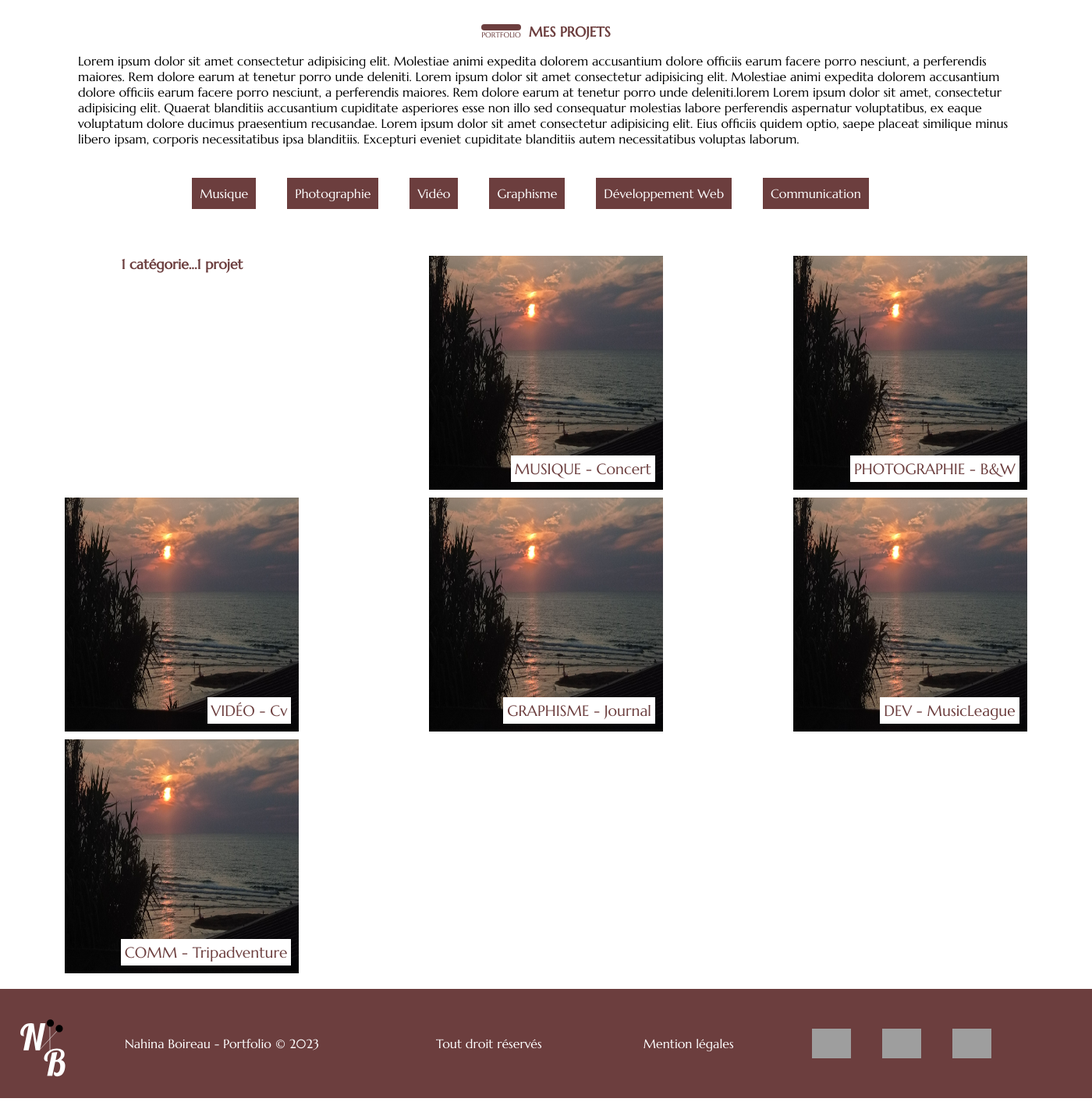
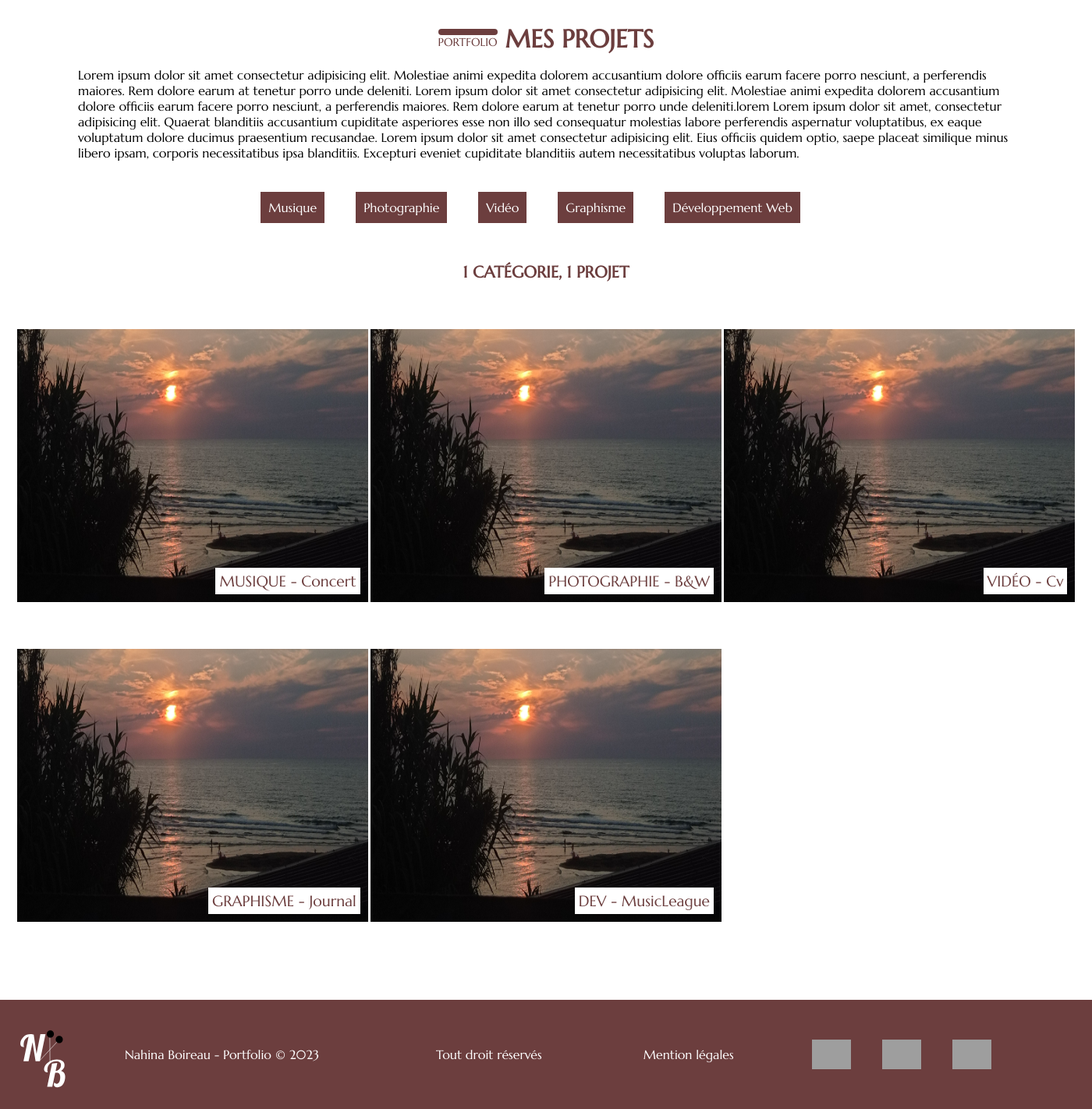
Before and after one commit to nahinaboireau/Portfolio, a PHP site: page /projet.html in a window 1400 px wide. Shown: the part 98-1520 px from the top of the page at 78% size. Run offline with PHP 8.4, Linux system fonts and the light colour scheme; grey boxes are pictures that could not be loaded.

Commit message:
:cookie:
fin page projettel et ecran

```diff
--- a/projet.css
+++ b/projet.css
@@ -263,6 +263,24 @@ div.bordure {
         margin-right: 50px;
     }
 
+    .projet {
+        color: #6C3E3E;
+        font-family: 'Marcellus', serif;
+        font-size: 2em;
+        display: flex;
+        margin:0;
+        margin-top:10px;
+
+    }
+
+    .portfolio {
+        color: #6C3E3E;
+        font-family: 'Marcellus', serif;
+        font-size: 0.9em;
+        display: flex;
+        margin: 0;
+    }
+
 
     .paragaphe-projet{
     margin-left:100px;
@@ -302,26 +320,32 @@ div.bordure {
 .titre-categorie{
     color: #6C3E3E;
     font-family: 'Marcellus', serif;
-    font-size: 1.1em;
+    font-size: 1.3em;
     display: flex;
     justify-content: center;
     margin:auto;
-    margin-top:10px;
+    margin-top:50px;
 
 }
 
 .tous-projets {
+
         display: grid;
         grid-template-columns: repeat(3, 1fr);
         grid-template-rows: repeat(2, 1fr);
         grid-column-gap: 0px;
-        grid-row-gap: 0px;
+        grid-row-gap: 50px; /* Adjust this value to reduce the space between rows */
+        margin-bottom:100px;
+        margin-left:20px;
+        margin-right: 20px;
+
+
 
 }
 
 .projet-associe .carre {
-    width: 300px;
-    height: 300px;
+    width: 450px;
+    height: 350px;
     display: flex;
     align-items: center;
     justify-content: center;
--- a/projet.html
+++ b/projet.html
@@ -50,14 +50,13 @@
                     <a href="Graphisme.html">Graphisme</a>
                     <a href="Dev.html">Développement Web</a>
 
-                    <a href="Dev.html">Communication</a>
 
 
                 </div>
             </div>
+            <h1 class="titre-categorie">1 CATÉGORIE, 1 PROJET</h1>
+            <div class="tous-projets">
 
-            <div class="tous-projets">
-                <h1 class="titre-categorie">1 catégorie...1 projet</h1>
                 <div class="projet-associe">
                     <div class="carre">
                         <img src="./images/image-accueil.jpg" alt="">
@@ -91,12 +90,7 @@
                         <span class="nom-projet5">DEV - MusicLeague</span>
                     </div>
                 </div>
-                <div class="projet-associe">
-                    <div class="carre">
-                        <img src="./images/image-accueil.jpg" alt="">
-                        <span class="nom-projet5">COMM - Tripadventure</span>
-                    </div>
-                </div>
+
 
 
             </div>
```
